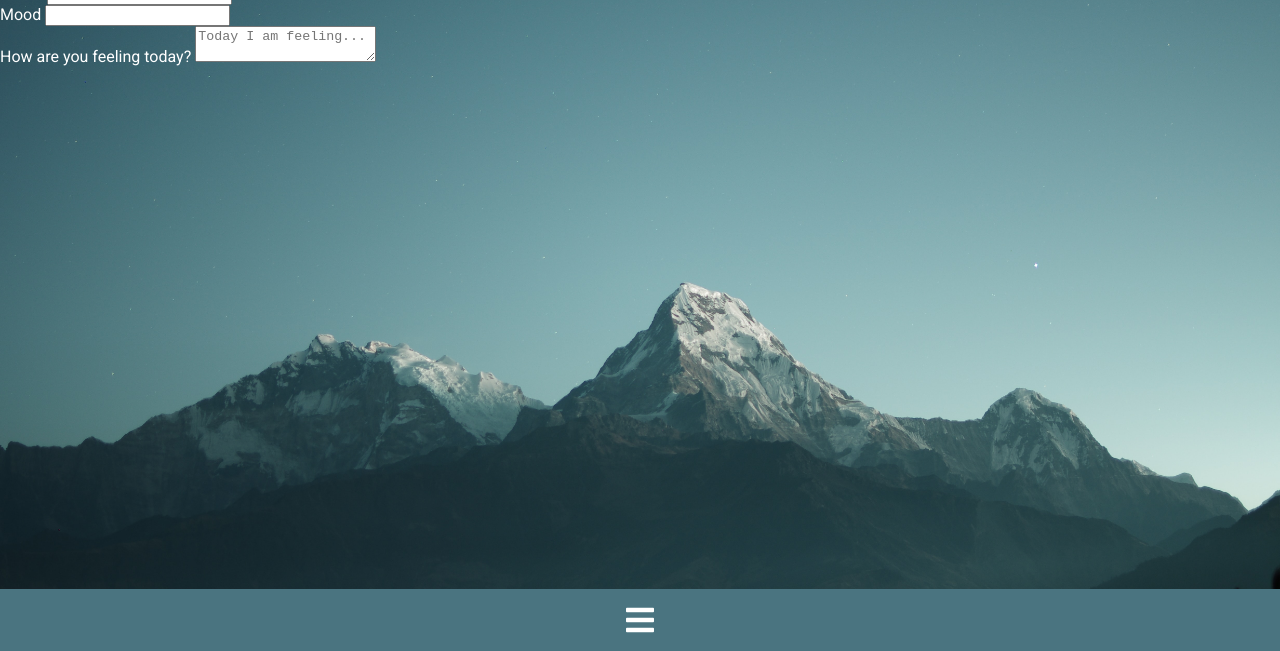
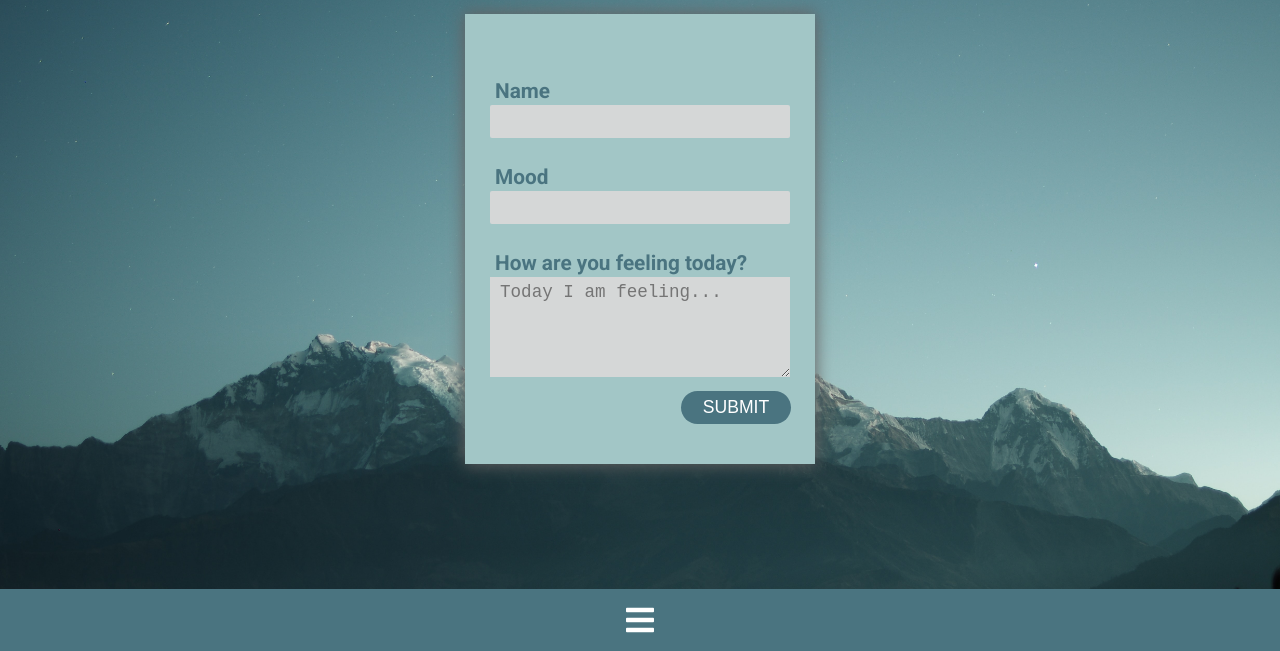
Before and after one commit to mduguil/ajax-project, a website: page index.html in a window 1280 px wide. Shown: the part 149-800 px from the top of the page. Drawn offline with Linux system fonts and the light colour scheme.

Commit message:
styled form and form submit button

```diff
--- a/css/styles.css
+++ b/css/styles.css
@@ -69,6 +69,77 @@ h3 {
   border: #85b2be;
   border-radius: 3px;
   box-shadow: 0 0 2px 1px #678d97;
+}
+
+.form-container {
+  display: flex;
+  justify-content: center;
+  align-items: center;
+  height: 450px;
+  margin-top: 30px;
+}
+
+form {
+  display: flex;
+  justify-content: center;
+  width: 350px;
+  height: 450px;
+  background-color: #a2c6c6;
+  flex-direction: column;
+  box-shadow: 0 0 16px 1px #646363;
+}
+
+.input {
+  margin-top: 25px;
+}
+
+label {
+  font-size: 1.3rem;
+  margin-left: 30px;
+  color: #4a7480;
+  font-weight: bold;
+}
+
+input {
+  display: block;
+  width: 300px;
+  margin: 2px auto;
+  border: none;
+  border-radius: 2px;
+  background-color: #d5d7d7;
+  height: 33px;
+}
+
+.textarea-container {
+  text-align: center;
+  margin-top: 2px;
+}
+
+textarea {
+  width: 300px;
+  height: 100px;
+  background-color: #d5d7d7;
+  padding-left: 10px;
+  padding-top: 5px;
+  border: none;
+  font-size: 1.1rem;
+}
+
+.submit-btn-container {
+  text-align: end;
+  margin-right: 24px;
+  margin-top: 10px;
+}
+
+.submit {
+  width: 110px;
+  height: 33px;
+  background-color: #4a7480;
+  border: none;
+  border-radius: 31px;
+  color: white;
+  text-transform: uppercase;
+  font-size: 1.1rem;
 }
 
 .mood-container {
--- a/index.html
+++ b/index.html
@@ -35,17 +35,22 @@
     </div>
     <div class="form-container">
       <form>
-        <div class="name">
+        <div class="name input">
           <label for="name">Name</label>
           <input id="name" type="text" name="name" required>
         </div>
-        <div class="mood-input">
+        <div class="mood-input input">
           <label for="mood-input">Mood</label>
           <input id="mood-input" type="text" name="mood-input" required>
         </div>
-        <div class="notes">
+        <div class="notes input">
           <label for="notes">How are you feeling today?</label>
-          <textarea id="notes" name="notes" placeholder="Today I am feeling..." required></textarea>
+          <div class="textarea-container">
+            <textarea id="notes" name="notes" placeholder="Today I am feeling..." required></textarea>
+          </div>
+        </div>
+        <div class="submit-btn-container">
+          <button class="submit">Submit</button>
         </div>
       </form>
     </div>
```
